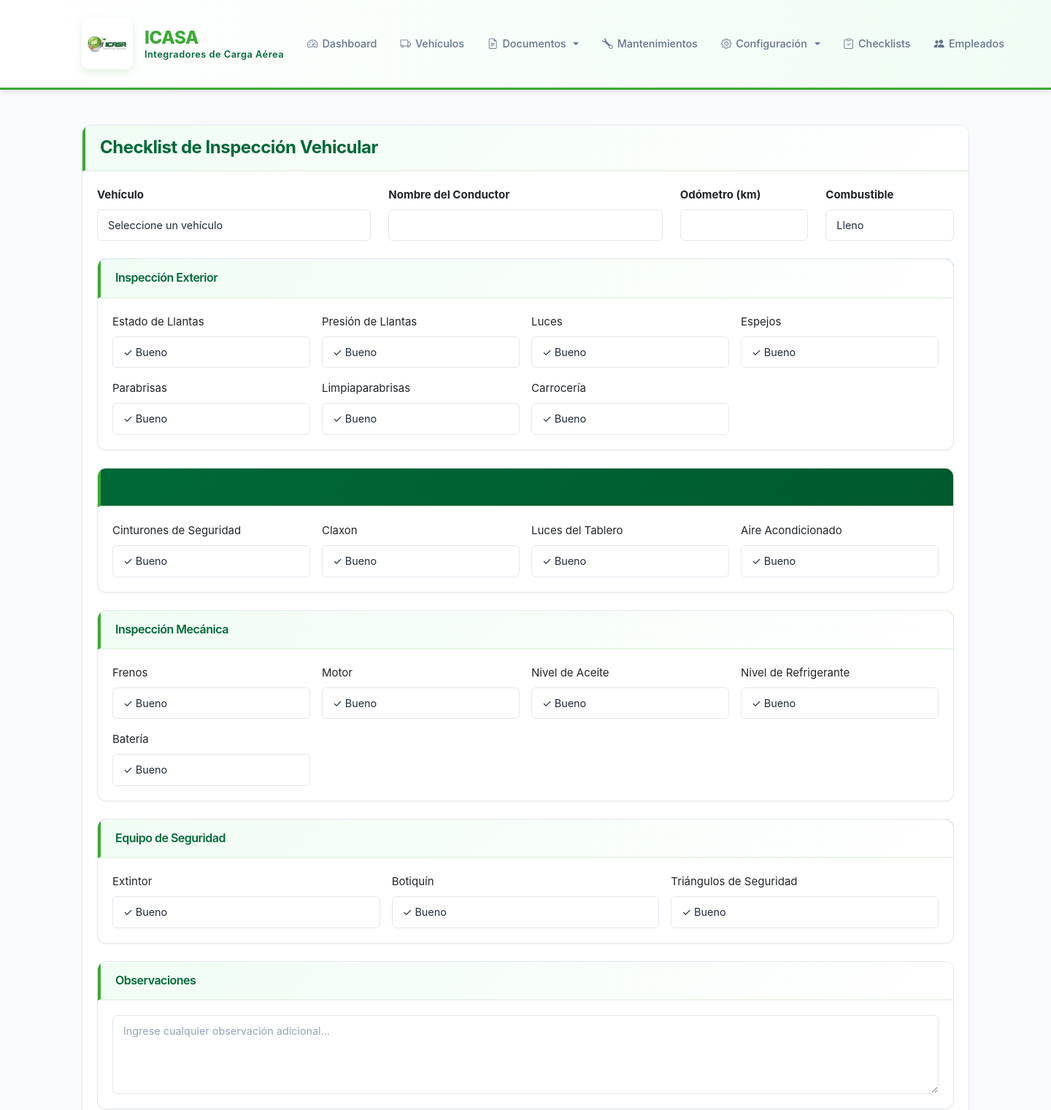
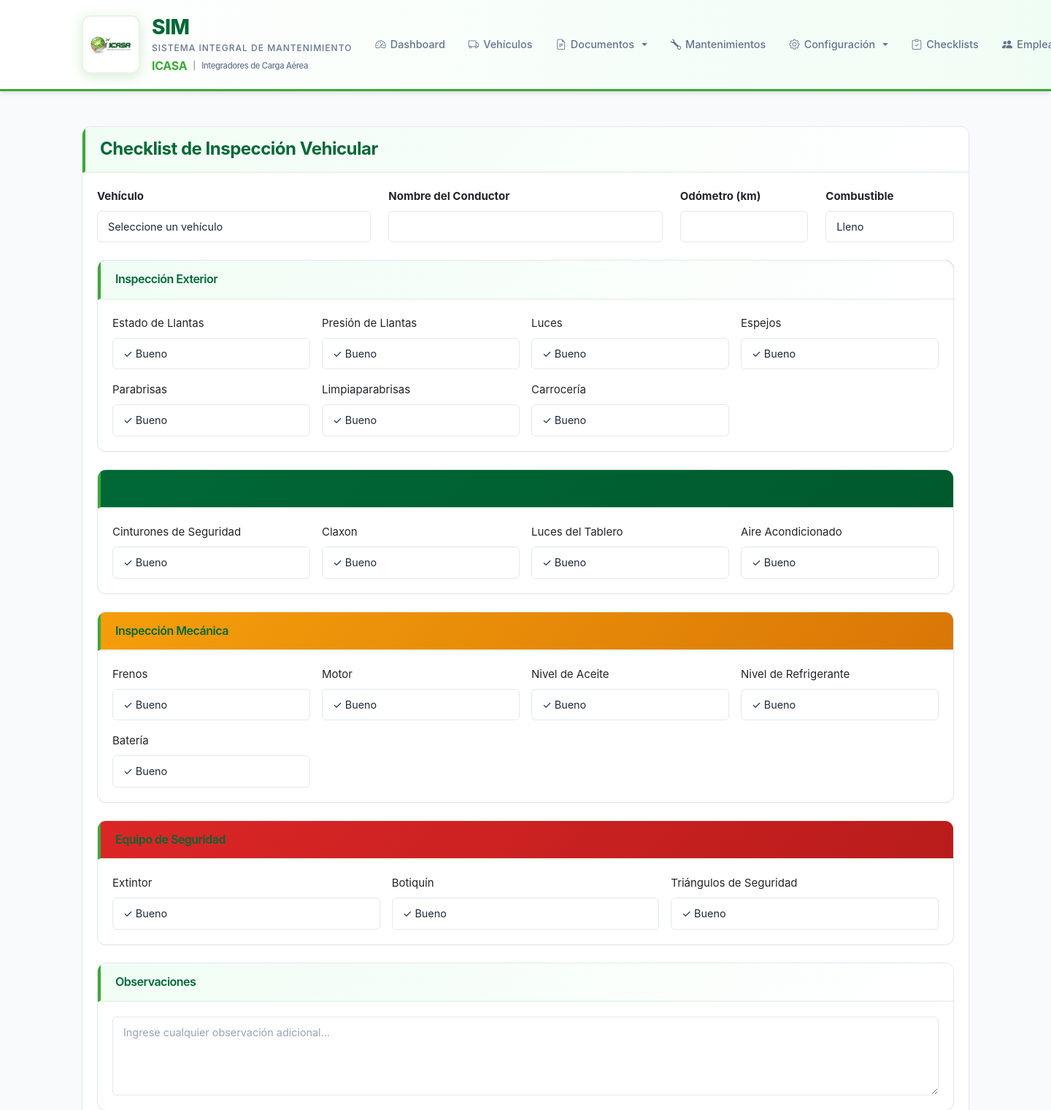
Before and after one commit to rodrigomendiola57-eng/sim_project, a Django app: template vehicles/templates/vehicles/checklist_form.html in a window 1440 px wide; the page is wider, and only the part inside the window is pictured. Shown: the top 1521 px of that part at 73% size. Run offline with Django 3.2, Linux system fonts and the light colour scheme; the template is opened without the code that fills it, so the values that code supplies are empty.

Commit message:
Navbar con SIM más grande, ICASA abajo, dashboard con tarjetas verdes uniformes

```diff
--- a/static/css/main.css
+++ b/static/css/main.css
@@ -50,7 +50,7 @@
 
 .navbar {
     background: linear-gradient(to right, #ffffff 0%, #f0fdf4 100%);
-    padding: 1.25rem 0;
+    padding: 1rem 0;
     border-bottom: 3px solid var(--primary-color);
     box-shadow: var(--shadow-md);
 }
@@ -71,15 +71,16 @@
 }
 
 .logo-icon {
-    width: 70px;
-    height: 70px;
+    width: 80px;
+    height: 80px;
     background: white;
-    border-radius: 10px;
+    border-radius: 12px;
     display: flex;
     align-items: center;
     justify-content: center;
-    padding: 6px;
-    box-shadow: 0 4px 12px rgba(59, 170, 53, 0.15);
+    padding: 8px;
+    box-shadow: 0 4px 16px rgba(59, 170, 53, 0.2);
+    border: 2px solid var(--accent-muted);
 }
 
 .logo-icon img {
@@ -438,6 +439,16 @@
     border-width: 2px;
 }
 
+.card.border-warning {
+    border-color: var(--warning-color) !important;
+    border-width: 2px;
+}
+
+.card.border-danger {
+    border-color: var(--danger-color) !important;
+    border-width: 2px;
+}
+
 .card-header.bg-success {
     background: linear-gradient(135deg, var(--primary-color), #2d9a2a) !important;
     color: white !important;
@@ -446,6 +457,46 @@
 .card-header.bg-info {
     background: linear-gradient(135deg, var(--secondary-color), #005a2e) !important;
     color: white !important;
+}
+
+.card-header.bg-warning {
+    background: linear-gradient(135deg, var(--warning-color), #d97706) !important;
+    color: white !important;
+}
+
+.card-header.bg-danger {
+    background: linear-gradient(135deg, var(--danger-color), #b91c1c) !important;
+    color: white !important;
+}
+
+/* Tarjetas de estadísticas del dashboard con verde ICASA */
+.card.text-white.bg-primary {
+    background: linear-gradient(135deg, var(--primary-color), var(--secondary-color)) !important;
+    border: none;
+    box-shadow: 0 4px 12px rgba(59, 170, 53, 0.3);
+}
+
+.card.text-white.bg-success {
+    background: linear-gradient(135deg, #2d9a2a, var(--primary-color)) !important;
+    border: none;
+    box-shadow: 0 4px 12px rgba(59, 170, 53, 0.3);
+}
+
+.card.text-white.bg-warning {
+    background: linear-gradient(135deg, var(--warning-color), #d97706) !important;
+    border: none;
+    box-shadow: 0 4px 12px rgba(245, 158, 11, 0.3);
+}
+
+.card.text-white.bg-info {
+    background: linear-gradient(135deg, var(--secondary-color), #005a2e) !important;
+    border: none;
+    box-shadow: 0 4px 12px rgba(0, 104, 55, 0.3);
+}
+
+.card.text-white:hover {
+    transform: translateY(-4px);
+    box-shadow: 0 8px 20px rgba(59, 170, 53, 0.4);
 }
 
 /* Table Responsive Wrapper */
--- a/vehicles/templates/vehicles/includes/navbar.html
+++ b/vehicles/templates/vehicles/includes/navbar.html
@@ -5,9 +5,14 @@
             <div class="logo-icon">
                 <img src="{% static 'images/ICASA.jpg' %}" alt="ICASA Logo">
             </div>
-            <div style="display:flex; flex-direction:column; line-height:1.3;">
-                <span style="font-weight:800; font-size:1.5rem; color:#3BAA35;">ICASA</span>
-                <span style="font-size:0.8rem; color:#006837; font-weight:600; letter-spacing:0.5px;">Integradores de Carga Aérea</span>
+            <div style="display:flex; flex-direction:column; line-height:1.2; gap:0.25rem;">
+                <span style="font-weight:800; font-size:1.75rem; color:#006837; letter-spacing:-0.5px;">SIM</span>
+                <span style="font-size:0.75rem; color:#64748b; font-weight:500; text-transform:uppercase; letter-spacing:1px;">Sistema Integral de Mantenimiento</span>
+                <div style="display:flex; align-items:center; gap:0.5rem; margin-top:0.25rem;">
+                    <span style="font-weight:700; font-size:1rem; color:#3BAA35;">ICASA</span>
+                    <span style="font-size:0.7rem; color:#A7A9AC;">|</span>
+                    <span style="font-size:0.7rem; color:#64748b; font-weight:500;">Integradores de Carga Aérea</span>
+                </div>
             </div>
         </a>
         <button class="navbar-toggler" type="button" data-bs-toggle="collapse" data-bs-target="#navbarNav">
```
Also changed, not shown: vehicles/static/css/main.css (+57 -6 lines).
